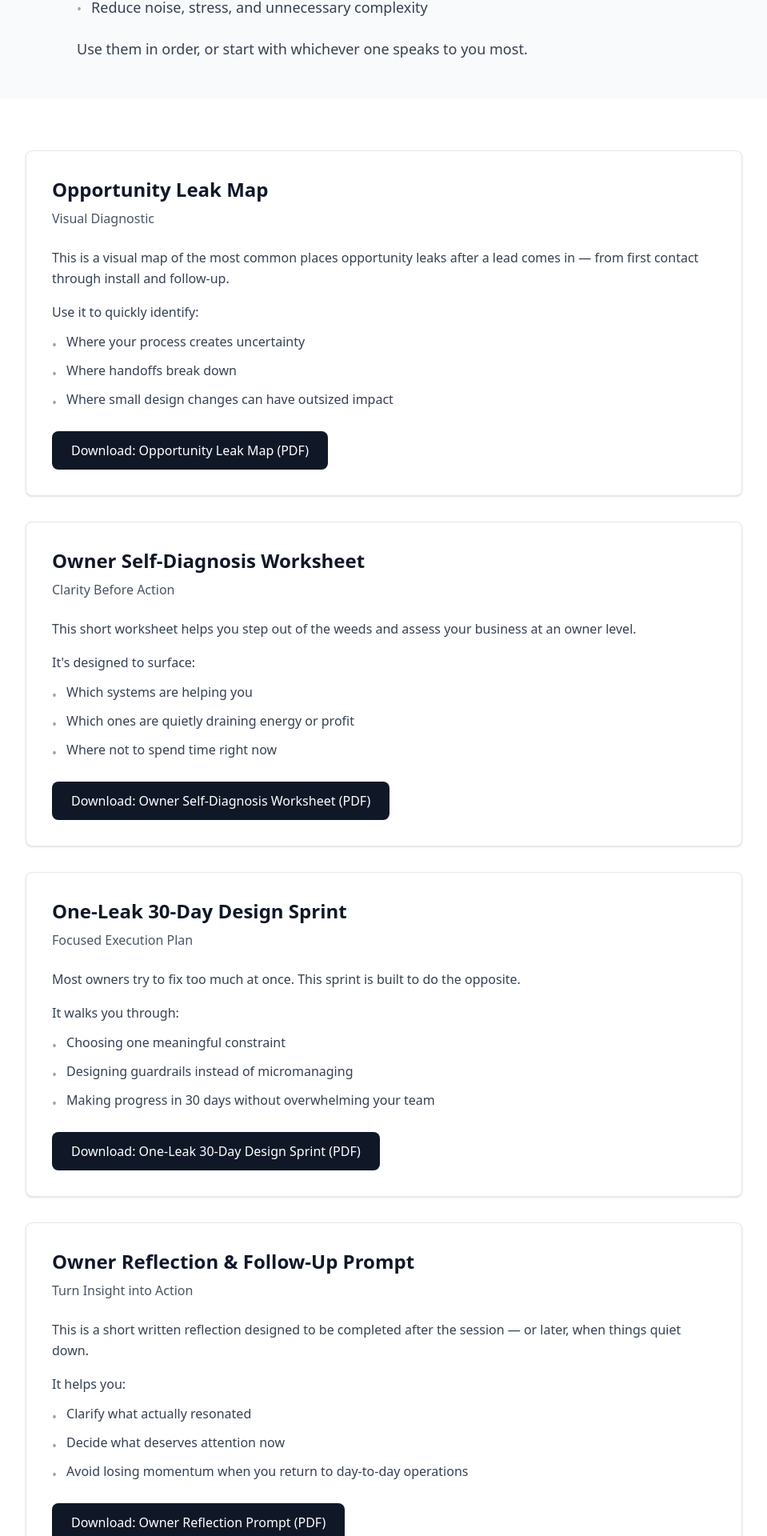
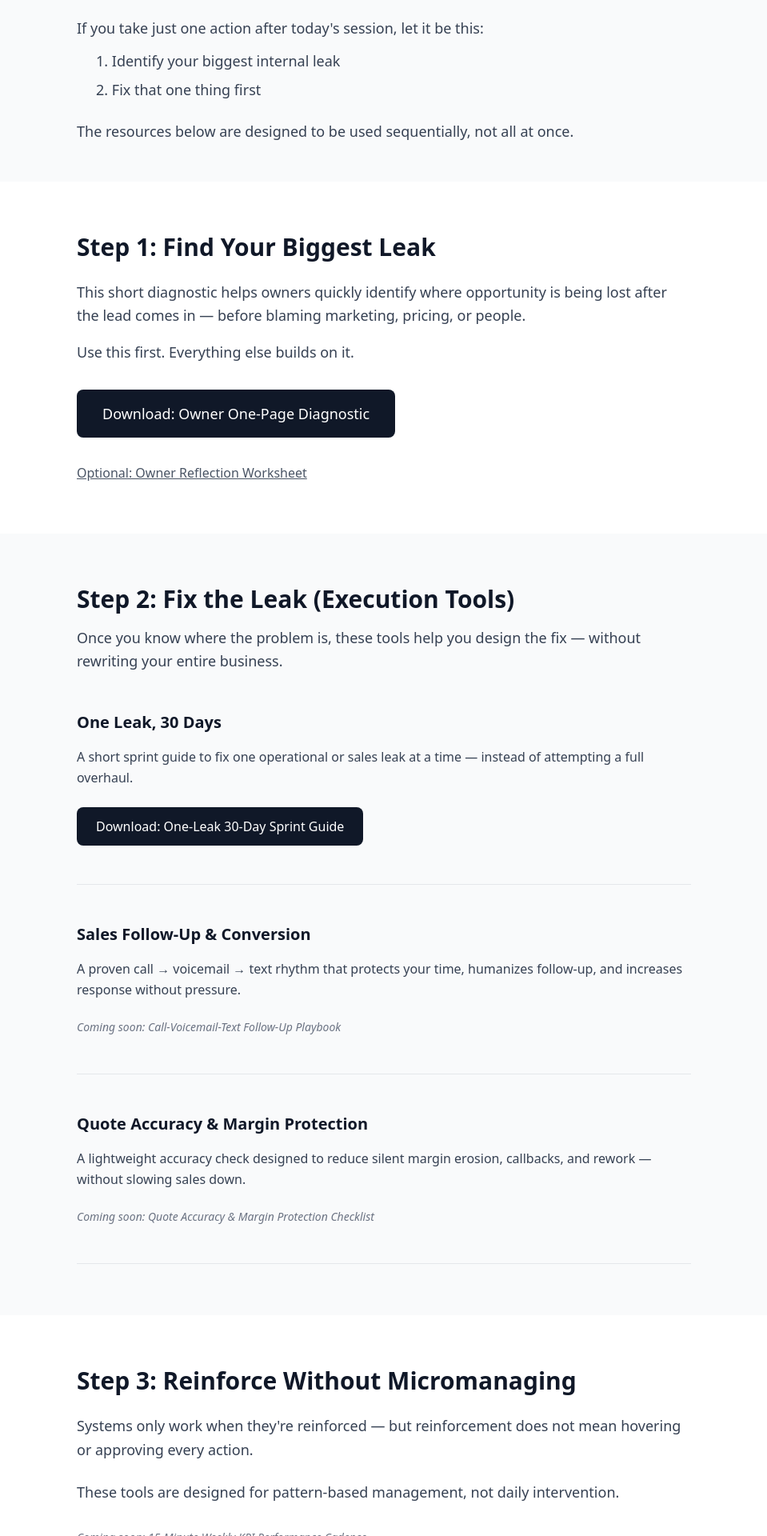
Before and after one commit to mshelton325/My-Website, a React (Vite) app: page /education-day in a window 1280 px wide. Shown: the part 709-2629 px from the top of the page at 80% size, without its empty margins (160-1119 px from the left). Built offline with nearby package versions, Linux system fonts and the light colour scheme.

Commit message:
Major Education Day page refinement: Owner-focused structure, sequential flow, clearer positioning

```diff
--- a/src/pages/EducationDay.jsx
+++ b/src/pages/EducationDay.jsx
@@ -1,12 +1,12 @@
 /**
- * EDUCATION DAY LANDING PAGE
+ * EDUCATION DAY LANDING PAGE - REFINED VERSION
  *
  * ⚠️ INTERNAL NOTE:
- * This is a standalone resource delivery page for "Gold Beneath Your Feet" session.
- * Copy is intentionally precise - do not rewrite or summarize.
+ * Updated structure: More owner-focused, clearer flow, better positioning.
+ * Copy is exact - do not rewrite or summarize.
  *
- * Purpose: Deliver promised resources, build trust, position as operator (not vendor).
- * Design: Calm, credible, owner-focused. No hype, no pressure.
+ * Purpose: Deliver resources, build trust, position as operator.
+ * Design: Calm confidence, sequential flow, no hype.
  */
 
 export default function EducationDay() {
@@ -16,360 +16,257 @@ export default function EducationDay() {
       <section className="py-20 px-4">
         <div className="max-w-4xl mx-auto text-center">
           <h1 className="text-4xl md:text-5xl lg:text-6xl font-bold text-gray-900 mb-6 leading-tight">
-            Thanks for attending Gold Beneath Your Feet
+            Gold Beneath Your Feet
+            <br />
+            <span className="text-3xl md:text-4xl lg:text-5xl">Stop Chasing. Start Converting.</span>
           </h1>
 
-          <p className="text-xl md:text-2xl text-gray-700 mb-4 leading-relaxed">
-            Below are the resources I promised — designed to help you identify leverage that already exists inside your business.
+          <p className="text-xl md:text-2xl text-gray-700 mb-6 leading-relaxed max-w-3xl mx-auto">
+            A practical owner-level system for uncovering hidden revenue, reducing chaos, and converting more of what you already have — without adding headcount.
           </p>
 
-          <p className="text-sm text-gray-500">
-            No upsell. No pitch. Just practical tools you can actually use.
+          <p className="text-base text-gray-600">
+            Thank you for attending the CCA Education Day session. The resources below are the exact tools referenced during the presentation.
           </p>
         </div>
       </section>
 
-      {/* INTRO SECTION */}
+      {/* HOW TO USE THIS PAGE */}
       <section className="py-12 px-4 bg-gray-50">
         <div className="max-w-3xl mx-auto">
+          <h2 className="text-2xl md:text-3xl font-bold text-gray-900 mb-6">
+            Start Here (5 Minutes)
+          </h2>
+
+          <p className="text-lg text-gray-700 mb-4 leading-relaxed">
+            You do not need to download or use everything at once.
+          </p>
+
           <p className="text-lg text-gray-700 mb-6 leading-relaxed">
-            If you're like most owners, the challenge isn't effort — it's knowing where design actually matters.
+            The goal is clarity — not activity.
+          </p>
+
+          <p className="text-lg text-gray-700 mb-3 leading-relaxed">
+            If you take just one action after today's session, let it be this:
+          </p>
+
+          <ol className="space-y-2 mb-6 ml-6">
+            <li className="text-lg text-gray-700">
+              1. Identify your biggest internal leak
+            </li>
+            <li className="text-lg text-gray-700">
+              2. Fix that one thing first
+            </li>
+          </ol>
+
+          <p className="text-lg text-gray-700 leading-relaxed">
+            The resources below are designed to be used sequentially, not all at once.
+          </p>
+        </div>
+      </section>
+
+      {/* PRIMARY OWNER DIAGNOSTIC */}
+      <section className="py-16 px-4">
+        <div className="max-w-3xl mx-auto">
+          <h2 className="text-2xl md:text-3xl font-bold text-gray-900 mb-6">
+            Step 1: Find Your Biggest Leak
+          </h2>
+
+          <p className="text-lg text-gray-700 mb-4 leading-relaxed">
+            This short diagnostic helps owners quickly identify where opportunity is being lost after the lead comes in — before blaming marketing, pricing, or people.
+          </p>
+
+          <p className="text-lg text-gray-700 mb-8 leading-relaxed font-medium">
+            Use this first. Everything else builds on it.
+          </p>
+
+          <div className="space-y-4">
+            <a
+              href="/pdfs/opportunity-leak-map.pdf"
+              download
+              className="inline-block bg-gray-900 text-white px-8 py-4 rounded-lg text-lg font-medium hover:bg-gray-800 transition-colors"
+            >
+              Download: Owner One-Page Diagnostic
+            </a>
+
+            <div className="mt-4">
+              <a
+                href="/pdfs/owner-self-diagnosis-worksheet.pdf"
+                download
+                className="text-base text-gray-600 hover:text-gray-900 underline"
+              >
+                Optional: Owner Reflection Worksheet
+              </a>
+            </div>
+          </div>
+        </div>
+      </section>
+
+      {/* CORE EXECUTION TOOLS */}
+      <section className="py-16 px-4 bg-gray-50">
+        <div className="max-w-3xl mx-auto">
+          <h2 className="text-2xl md:text-3xl font-bold text-gray-900 mb-4">
+            Step 2: Fix the Leak (Execution Tools)
+          </h2>
+
+          <p className="text-lg text-gray-700 mb-12 leading-relaxed">
+            Once you know where the problem is, these tools help you design the fix — without rewriting your entire business.
+          </p>
+
+          {/* TOOL BLOCK A - ONE-LEAK 30-DAY SPRINT (MOVED TO TOP) */}
+          <div className="mb-12 pb-12 border-b border-gray-200">
+            <h3 className="text-xl font-bold text-gray-900 mb-4">
+              One Leak, 30 Days
+            </h3>
+
+            <p className="text-base text-gray-700 mb-6 leading-relaxed">
+              A short sprint guide to fix one operational or sales leak at a time — instead of attempting a full overhaul.
+            </p>
+
+            <a
+              href="/pdfs/one-leak-30-day-sprint.pdf"
+              download
+              className="inline-block bg-gray-900 text-white px-6 py-3 rounded-lg text-base font-medium hover:bg-gray-800 transition-colors"
+            >
+              Download: One-Leak 30-Day Sprint Guide
+            </a>
+          </div>
+
+          {/* PLACEHOLDERS FOR FUTURE TOOLS */}
+          <div className="space-y-12">
+            {/* Tool Block B - Follow-Up (Coming Soon) */}
+            <div className="pb-12 border-b border-gray-200">
+              <h3 className="text-xl font-bold text-gray-900 mb-4">
+                Sales Follow-Up & Conversion
+              </h3>
+
+              <p className="text-base text-gray-700 mb-6 leading-relaxed">
+                A proven call → voicemail → text rhythm that protects your time, humanizes follow-up, and increases response without pressure.
+              </p>
+
+              <p className="text-sm text-gray-500 italic">
+                Coming soon: Call-Voicemail-Text Follow-Up Playbook
+              </p>
+            </div>
+
+            {/* Tool Block C - Quote Accuracy (Coming Soon) */}
+            <div className="pb-12 border-b border-gray-200">
+              <h3 className="text-xl font-bold text-gray-900 mb-4">
+                Quote Accuracy & Margin Protection
+              </h3>
+
+              <p className="text-base text-gray-700 mb-6 leading-relaxed">
+                A lightweight accuracy check designed to reduce silent margin erosion, callbacks, and rework — without slowing sales down.
+              </p>
+
+              <p className="text-sm text-gray-500 italic">
+                Coming soon: Quote Accuracy & Margin Protection Checklist
+              </p>
+            </div>
+          </div>
+        </div>
+      </section>
+
+      {/* MANAGEMENT & ACCOUNTABILITY */}
+      <section className="py-16 px-4">
+        <div className="max-w-3xl mx-auto">
+          <h2 className="text-2xl md:text-3xl font-bold text-gray-900 mb-6">
+            Step 3: Reinforce Without Micromanaging
+          </h2>
+
+          <p className="text-lg text-gray-700 mb-6 leading-relaxed">
+            Systems only work when they're reinforced — but reinforcement does not mean hovering or approving every action.
+          </p>
+
+          <p className="text-lg text-gray-700 mb-8 leading-relaxed">
+            These tools are designed for pattern-based management, not daily intervention.
+          </p>
+
+          <p className="text-sm text-gray-500 italic">
+            Coming soon: 15-Minute Weekly KPI Performance Cadence
+          </p>
+        </div>
+      </section>
+
+      {/* OPTIONAL NEXT STEP */}
+      <section className="py-16 px-4 bg-gray-50">
+        <div className="max-w-3xl mx-auto">
+          <h2 className="text-2xl md:text-3xl font-bold text-gray-900 mb-6">
+            Optional Next Step
+          </h2>
+
+          <p className="text-lg text-gray-700 mb-6 leading-relaxed">
+            If this session helped you see things differently — and you'd like support turning clarity into execution — you're welcome to reach out.
+          </p>
+
+          <p className="text-lg text-gray-700 mb-8 leading-relaxed">
+            I work with a limited number of owners who want systems that reduce chaos, improve conversion, and hold up without constant oversight.
+          </p>
+
+          <div>
+            <a
+              href="/private-note"
+              className="inline-block bg-gray-900 text-white px-8 py-4 rounded-lg text-lg font-medium hover:bg-gray-800 transition-colors"
+            >
+              Quiet Intake Form
+            </a>
+            <p className="text-sm text-gray-500 mt-3">
+              No pitch. No obligation. Used to understand fit.
+            </p>
+          </div>
+        </div>
+      </section>
+
+      {/* ABOUT / POSITIONING */}
+      <section className="py-16 px-4 border-t border-gray-200">
+        <div className="max-w-3xl mx-auto">
+          <h2 className="text-2xl font-bold text-gray-900 mb-6">
+            About Matt
+          </h2>
+
+          <p className="text-lg text-gray-700 mb-6 leading-relaxed">
+            I'm an operator first — not a theorist.
+          </p>
+
+          <p className="text-lg text-gray-700 mb-6 leading-relaxed">
+            I run a flooring business and built these tools out of necessity: manager turnover, inconsistent execution, margin erosion, and the constant pressure of being the backstop.
           </p>
 
           <p className="text-lg text-gray-700 mb-4 leading-relaxed">
-            The tools below are meant to help you:
+            The systems you see here were designed to:
           </p>
 
           <ul className="space-y-3 mb-6">
             <li className="flex items-start gap-3">
               <span className="text-gray-400 mt-1">•</span>
               <span className="text-lg text-gray-700">
-                See where opportunity is leaking between lead and profit
+                Work with real people
               </span>
             </li>
             <li className="flex items-start gap-3">
               <span className="text-gray-400 mt-1">•</span>
               <span className="text-lg text-gray-700">
-                Focus on one meaningful fix instead of chasing everything at once
+                Reduce dependency on heroics
               </span>
             </li>
             <li className="flex items-start gap-3">
               <span className="text-gray-400 mt-1">•</span>
               <span className="text-lg text-gray-700">
-                Reduce noise, stress, and unnecessary complexity
+                Convert more opportunity without adding staff
               </span>
             </li>
           </ul>
 
           <p className="text-lg text-gray-700 leading-relaxed">
-            Use them in order, or start with whichever one speaks to you most.
-          </p>
-        </div>
-      </section>
-
-      {/* DELIVERABLES SECTION */}
-      <section className="py-16 px-4">
-        <div className="max-w-4xl mx-auto space-y-8">
-
-          {/* RESOURCE 1 */}
-          <div className="bg-white border border-gray-200 rounded-lg p-8 shadow-sm">
-            <h2 className="text-2xl font-bold text-gray-900 mb-2">
-              Opportunity Leak Map
-            </h2>
-            <p className="text-base text-gray-600 mb-6 font-medium">
-              Visual Diagnostic
-            </p>
-
-            <p className="text-base text-gray-700 mb-4 leading-relaxed">
-              This is a visual map of the most common places opportunity leaks after a lead comes in — from first contact through install and follow-up.
-            </p>
-
-            <p className="text-base text-gray-700 mb-3 leading-relaxed">
-              Use it to quickly identify:
-            </p>
-
-            <ul className="space-y-2 mb-6">
-              <li className="flex items-start gap-3">
-                <span className="text-gray-400 mt-1">•</span>
-                <span className="text-base text-gray-700">
-                  Where your process creates uncertainty
-                </span>
-              </li>
-              <li className="flex items-start gap-3">
-                <span className="text-gray-400 mt-1">•</span>
-                <span className="text-base text-gray-700">
-                  Where handoffs break down
-                </span>
-              </li>
-              <li className="flex items-start gap-3">
-                <span className="text-gray-400 mt-1">•</span>
-                <span className="text-base text-gray-700">
-                  Where small design changes can have outsized impact
-                </span>
-              </li>
-            </ul>
-
-            <a
-              href="/pdfs/opportunity-leak-map.pdf"
-              download
-              className="inline-block bg-gray-900 text-white px-6 py-3 rounded-lg text-base font-medium hover:bg-gray-800 transition-colors"
-            >
-              Download: Opportunity Leak Map (PDF)
-            </a>
-          </div>
-
-          {/* RESOURCE 2 */}
-          <div className="bg-white border border-gray-200 rounded-lg p-8 shadow-sm">
-            <h2 className="text-2xl font-bold text-gray-900 mb-2">
-              Owner Self-Diagnosis Worksheet
-            </h2>
-            <p className="text-base text-gray-600 mb-6 font-medium">
-              Clarity Before Action
-            </p>
-
-            <p className="text-base text-gray-700 mb-4 leading-relaxed">
-              This short worksheet helps you step out of the weeds and assess your business at an owner level.
-            </p>
-
-            <p className="text-base text-gray-700 mb-3 leading-relaxed">
-              It's designed to surface:
-            </p>
-
-            <ul className="space-y-2 mb-6">
-              <li className="flex items-start gap-3">
-                <span className="text-gray-400 mt-1">•</span>
-                <span className="text-base text-gray-700">
-                  Which systems are helping you
-                </span>
-              </li>
-              <li className="flex items-start gap-3">
-                <span className="text-gray-400 mt-1">•</span>
-                <span className="text-base text-gray-700">
-                  Which ones are quietly draining energy or profit
-                </span>
-              </li>
-              <li className="flex items-start gap-3">
-                <span className="text-gray-400 mt-1">•</span>
-                <span className="text-base text-gray-700">
-                  Where not to spend time right now
-                </span>
-              </li>
-            </ul>
-
-            <a
-              href="/pdfs/owner-self-diagnosis-worksheet.pdf"
-              download
-              className="inline-block bg-gray-900 text-white px-6 py-3 rounded-lg text-base font-medium hover:bg-gray-800 transition-colors"
-            >
-              Download: Owner Self-Diagnosis Worksheet (PDF)
-            </a>
-          </div>
-
-          {/* RESOURCE 3 */}
-          <div className="bg-white border border-gray-200 rounded-lg p-8 shadow-sm">
-            <h2 className="text-2xl font-bold text-gray-900 mb-2">
-              One-Leak 30-Day Design Sprint
-            </h2>
-            <p className="text-base text-gray-600 mb-6 font-medium">
-              Focused Execution Plan
-            </p>
-
-            <p className="text-base text-gray-700 mb-4 leading-relaxed">
-              Most owners try to fix too much at once. This sprint is built to do the opposite.
-            </p>
-
-            <p className="text-base text-gray-700 mb-3 leading-relaxed">
-              It walks you through:
-            </p>
-
-            <ul className="space-y-2 mb-6">
-              <li className="flex items-start gap-3">
-                <span className="text-gray-400 mt-1">•</span>
-                <span className="text-base text-gray-700">
-                  Choosing one meaningful constraint
-                </span>
-              </li>
-              <li className="flex items-start gap-3">
-                <span className="text-gray-400 mt-1">•</span>
-                <span className="text-base text-gray-700">
-                  Designing guardrails instead of micromanaging
-                </span>
-              </li>
-              <li className="flex items-start gap-3">
-                <span className="text-gray-400 mt-1">•</span>
-                <span className="text-base text-gray-700">
-                  Making progress in 30 days without overwhelming your team
-                </span>
-              </li>
-            </ul>
-
-            <a
-              href="/pdfs/one-leak-30-day-sprint.pdf"
-              download
-              className="inline-block bg-gray-900 text-white px-6 py-3 rounded-lg text-base font-medium hover:bg-gray-800 transition-colors"
-            >
-              Download: One-Leak 30-Day Design Sprint (PDF)
-            </a>
-          </div>
-
-          {/* RESOURCE 4 */}
-          <div className="bg-white border border-gray-200 rounded-lg p-8 shadow-sm">
-            <h2 className="text-2xl font-bold text-gray-900 mb-2">
-              Owner Reflection & Follow-Up Prompt
-            </h2>
-            <p className="text-base text-gray-600 mb-6 font-medium">
-              Turn Insight into Action
-            </p>
-
-            <p className="text-base text-gray-700 mb-4 leading-relaxed">
-              This is a short written reflection designed to be completed after the session — or later, when things quiet down.
-            </p>
-
-            <p className="text-base text-gray-700 mb-3 leading-relaxed">
-              It helps you:
-            </p>
-
-            <ul className="space-y-2 mb-6">
-              <li className="flex items-start gap-3">
-                <span className="text-gray-400 mt-1">•</span>
-                <span className="text-base text-gray-700">
-                  Clarify what actually resonated
-                </span>
-              </li>
-              <li className="flex items-start gap-3">
-                <span className="text-gray-400 mt-1">•</span>
-                <span className="text-base text-gray-700">
-                  Decide what deserves attention now
-                </span>
-              </li>
-              <li className="flex items-start gap-3">
-                <span className="text-gray-400 mt-1">•</span>
-                <span className="text-base text-gray-700">
-                  Avoid losing momentum when you return to day-to-day operations
-                </span>
-              </li>
-            </ul>
-
-            <a
-              href="/pdfs/owner-reflection-prompt.pdf"
-              download
-              className="inline-block bg-gray-900 text-white px-6 py-3 rounded-lg text-base font-medium hover:bg-gray-800 transition-colors"
-            >
-              Download: Owner Reflection Prompt (PDF)
-            </a>
-          </div>
-
-        </div>
-      </section>
-
-      {/* WHY THIS APPROACH WORKS */}
-      <section className="py-16 px-4 bg-gray-50">
-        <div className="max-w-3xl mx-auto">
-          <p className="text-lg text-gray-700 mb-6 leading-relaxed font-medium">
-            Most businesses don't need more ideas.
+            My focus is simple: help owners design businesses that perform without constant supervision.
           </p>
 
-          <p className="text-lg text-gray-700 mb-3 leading-relaxed">
-            They need:
-          </p>
-
-          <ul className="space-y-3 mb-6">
-            <li className="flex items-start gap-3">
-              <span className="text-gray-400 mt-1">•</span>
-              <span className="text-lg text-gray-700">
-                Fewer assumptions
-              </span>
-            </li>
-            <li className="flex items-start gap-3">
-              <span className="text-gray-400 mt-1">•</span>
-              <span className="text-lg text-gray-700">
-                Clearer design
-              </span>
-            </li>
-            <li className="flex items-start gap-3">
-              <span className="text-gray-400 mt-1">•</span>
-              <span className="text-lg text-gray-700">
-                Less reliance on heroics
-              </span>
-            </li>
-          </ul>
-
-          <p className="text-lg text-gray-700 leading-relaxed">
-            The goal of these tools isn't to overhaul your business — it's to help you design around what already exists, so things feel lighter instead of heavier.
-          </p>
-        </div>
-      </section>
-
-      {/* ABOUT THE SPEAKER */}
-      <section className="py-16 px-4 border-t border-gray-200">
-        <div className="max-w-3xl mx-auto">
-          <h2 className="text-2xl font-bold text-gray-900 mb-6">
-            About the Speaker
-          </h2>
-
-          <p className="text-lg text-gray-700 mb-4 leading-relaxed">
-            I run a flooring business.
-          </p>
-
-          <p className="text-base text-gray-700 mb-3 leading-relaxed">
-            This work didn't come from theory or consulting frameworks — it came from being in the middle of the mess:
-          </p>
-
-          <ul className="space-y-3 mb-6">
-            <li className="flex items-start gap-3">
-              <span className="text-gray-400 mt-1">•</span>
-              <span className="text-base text-gray-700">
-                Carrying the business when systems didn't exist
-              </span>
-            </li>
-            <li className="flex items-start gap-3">
-              <span className="text-gray-400 mt-1">•</span>
-              <span className="text-base text-gray-700">
-                Training teams without relying on "superstars"
-              </span>
-            </li>
-            <li className="flex items-start gap-3">
-              <span className="text-gray-400 mt-1">•</span>
-              <span className="text-base text-gray-700">
-                Learning the hard way where profit and energy actually leak
-              </span>
-            </li>
-          </ul>
-
-          <p className="text-base text-gray-700 mb-6 leading-relaxed">
-            I care about systems because they create stability — not just financially, but emotionally for owners and teams.
-          </p>
-
-          <a
-            href="/about"
-            className="text-gray-900 font-medium hover:underline"
-          >
-            About & Mission
-          </a>
-        </div>
-      </section>
-
-      {/* SOFT CLOSE */}
-      <section className="py-16 px-4 bg-gray-50">
-        <div className="max-w-3xl mx-auto text-center">
-          <p className="text-lg text-gray-700 mb-4 leading-relaxed">
-            If something here helped you see your business differently, I'm glad.
-          </p>
-
-          <p className="text-lg text-gray-700 mb-4 leading-relaxed">
-            Use what's useful. Ignore the rest.
-          </p>
-
-          <p className="text-lg text-gray-700 mb-6 leading-relaxed">
-            And if you want to talk through a specific situation, feel free to find me this week.
-          </p>
-
-          <div className="pt-4">
+          <div className="mt-8">
             <a
-              href="/private-note"
-              className="text-base text-gray-600 hover:text-gray-900 underline"
+              href="/about"
+              className="text-gray-900 font-medium hover:underline"
             >
-              Leave a private note
+              Read full mission →
             </a>
           </div>
         </div>
```
